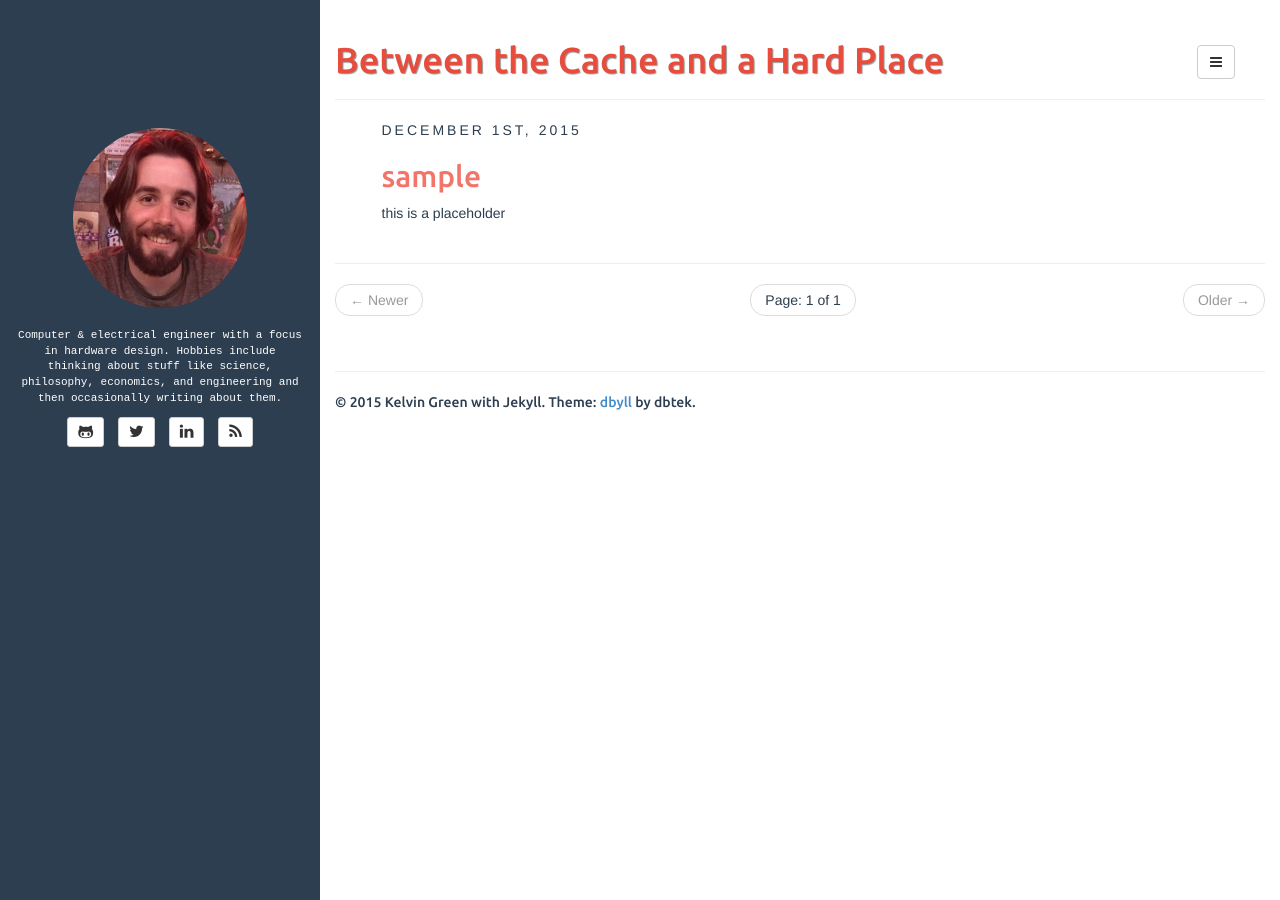
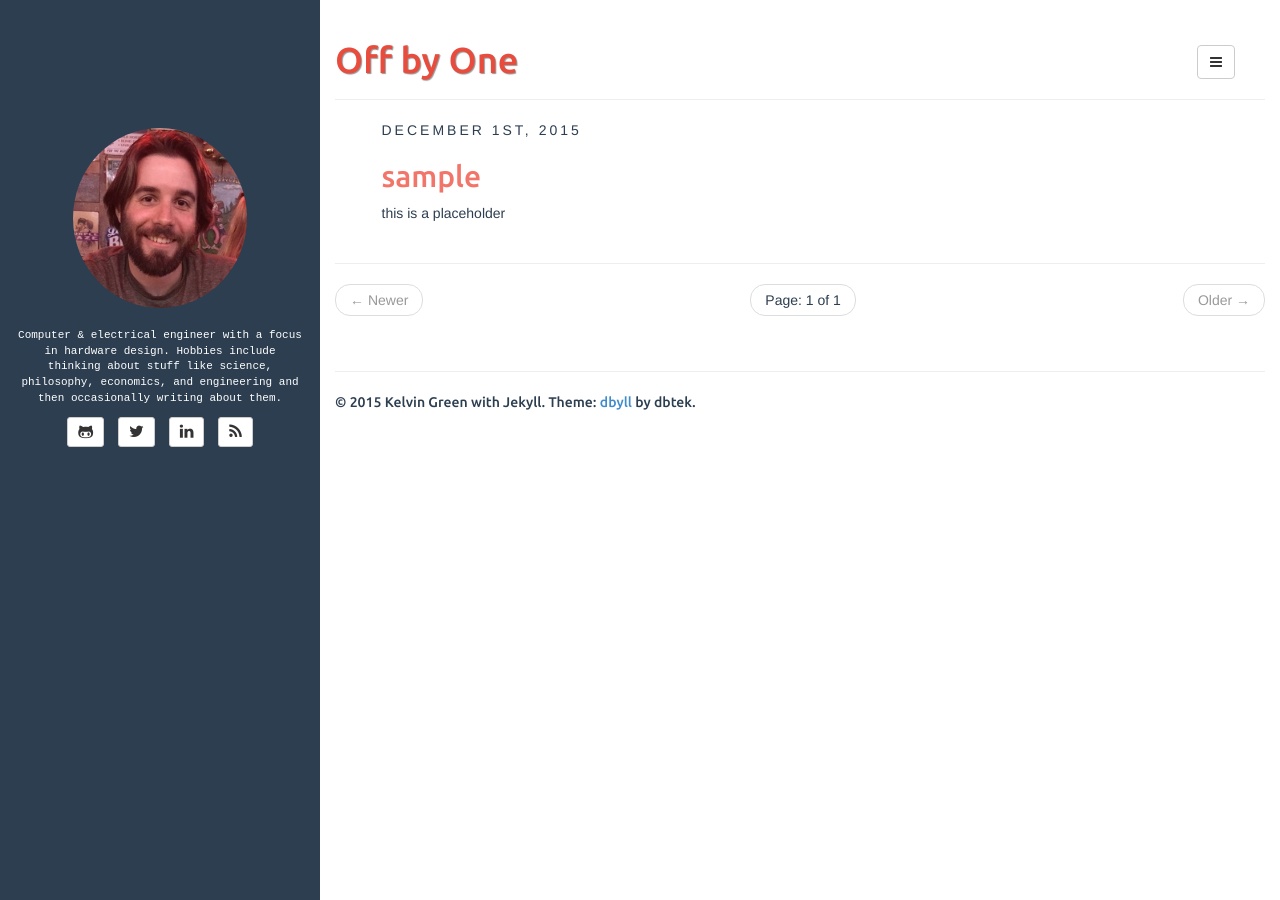
Before and after one commit to catch878/catch878.github.io, a Jekyll site: the page built from index.html, in a window 1280 px wide. Built offline with Jekyll 4.4.1, drawn with Linux system fonts in a browser that asks for light colours; the list of posts is cut into pages by our own code.

Commit message:
Changed blog name and disqus group name

```diff
--- a/_config.yml
+++ b/_config.yml
@@ -8,7 +8,7 @@ paginate_path: "page:num"
 exclude: ["README.md","_drafts"] # files to exclude
 highlighter: pygments
 markdown: kramdown
-disqus: betweenthecacheandahardplace
+disqus: off-by-one
 #google_analytics: dbyll
 
 defaults:
@@ -16,7 +16,7 @@ defaults:
     scope:
       path: "" # empty string for all files
     values:
-      title: Between the Cache and a Hard Place
+      title: Off by One
 
 description: Stylish Jekyll Theme
 author:
```
